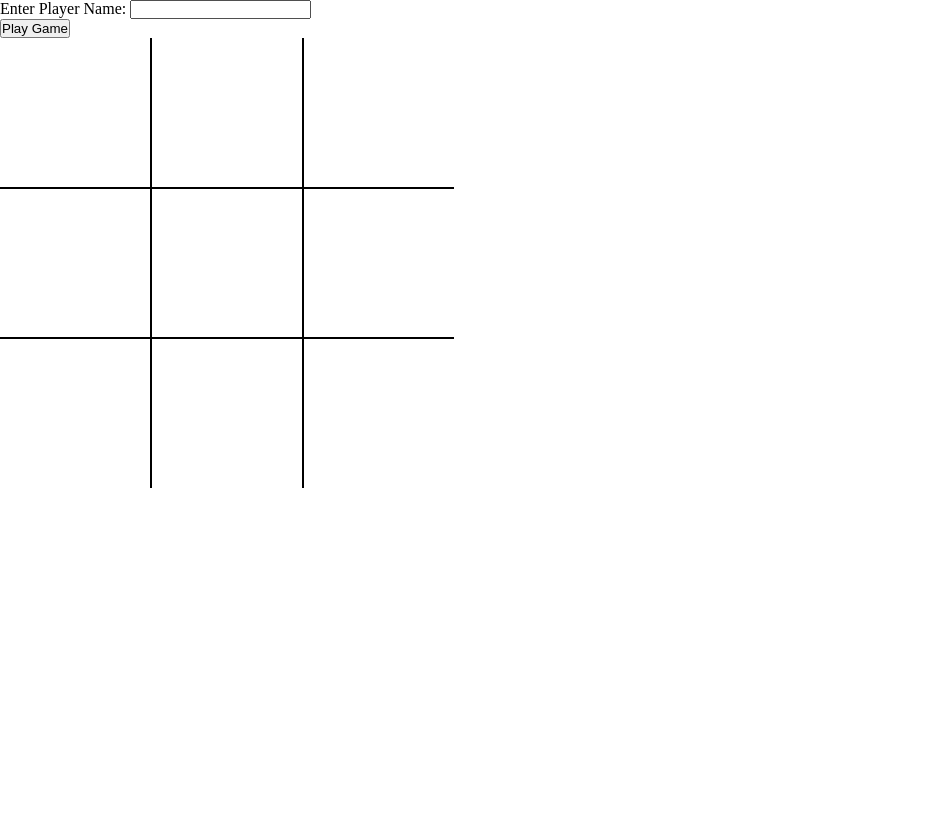
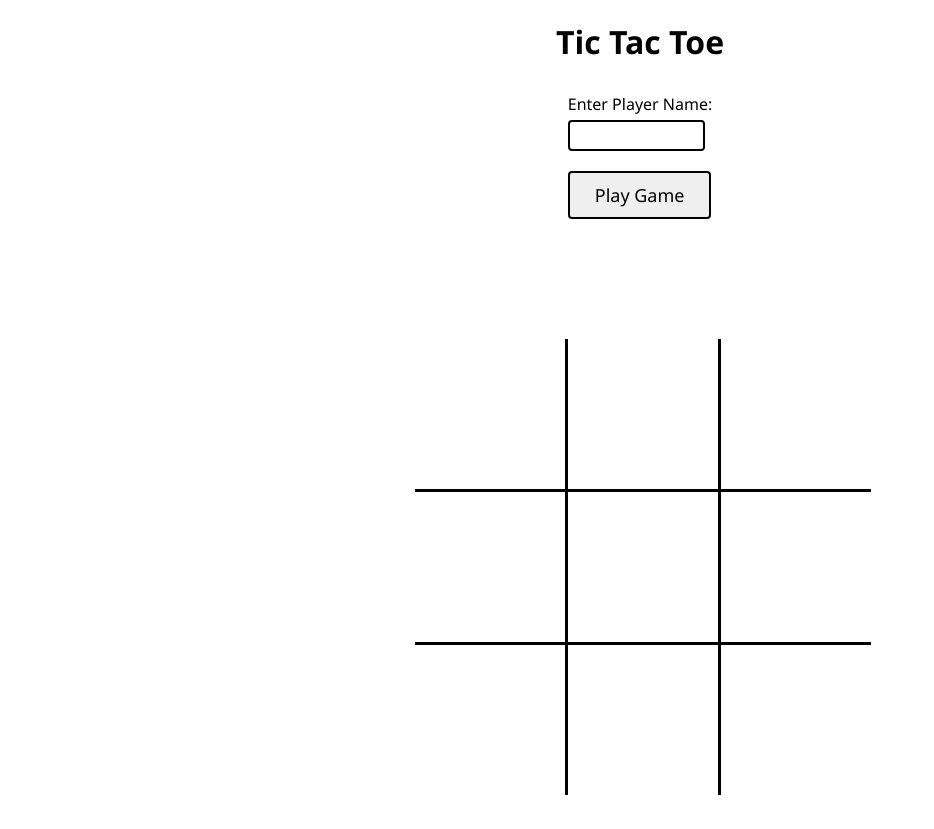
Before and after one commit to jandrews66/tictactoe, a plain HTML site: page index.html in a window 1280 px wide. Shown: the whole page, without its empty margins (0-934 px from the left). Before the commit the page ends 800 px from the top, so only its background shows below. Drawn offline with Linux system fonts and the light colour scheme.

Commit message:
Display text on page to declare winner or a draw

```diff
--- a/app.js
+++ b/app.js
@@ -36,7 +36,6 @@ const gameBoard = function(playerName){
                 displayArray()
                 checkWin(playerOne)
                 computersTurn();
-                //setActivePlayer()
             }
         })
     }
@@ -51,7 +50,7 @@ const gameBoard = function(playerName){
 
     const computersTurn = function (){
         const getRanNum = () => {
-            return Math.floor(Math.random() * 8);
+            return Math.floor(Math.random() * 9);
         }
         let x = getRanNum()
         if (boardArray[x] === undefined){
@@ -73,7 +72,9 @@ const gameController = (() => {
 
 
 const checkWin = function (player) {
+    const winText = document.querySelector("h2")
     let marker = player.marker
+
     const reset = function() {
         boardArray = Array.apply(null, Array(9))
         for (let square of squares){
@@ -108,11 +109,12 @@ const checkWin = function (player) {
         stringC = boardArray.join("");
 
        if (stringB.includes(stringA)){
-        console.log(player.name + " wins")
+
+        winText.innerHTML = player.name + " wins!"
         reset()
 
        } else if (stringC.length === 9){
-        console.log("draw")
+        winText.innerHTML = "Draw!"
         reset()
 
        }
--- a/index.html
+++ b/index.html
@@ -9,6 +9,8 @@
     <script src="app.js" defer></script>
 </head>
 <body>
+    <div id="heading">
+        <h1>Tic Tac Toe</h1>
         <form id="form">
             <ul>
                 <li>
@@ -21,6 +23,9 @@
             </ul>
 
         </form>
+        <h2></h2>
+    </div>
+
     <div id="board">
         <div class="squares" id="a"></div>
         <div class="squares" id="b"></div>
--- a/style.css
+++ b/style.css
@@ -1,27 +1,103 @@
 * {
     margin: 0;
     padding: 0;
+    font-family:'Segoe UI', Tahoma, Geneva, Verdana, sans-serif
+
   }
+
+body {
+    display: grid;
+    grid-template-columns: 1fr 1fr 1fr;
+}
+
+#heading {
+    grid-column: 2/3;
+    display: flex;
+    flex-direction: column;
+    justify-content: center;
+    align-items: center;
+
+}
+h1 {
+    grid-column: 2/3;
+    align-self: center;
+    justify-self: center;
+    padding: 20px 0px;
+}
+
+h2 {
+    height: 20px;
+    padding-bottom: 50px;
+}
+
+#form {
+    grid-column: 2/3;
+    justify-self: center;
+}
+
+ul {
+    list-style: none;
+    padding-bottom: 40px;
+
+}
+
+li {
+    padding: 10px 0px;
+}
+
+input {
+    padding: 4px;
+    width: 125px;
+    border-radius: 4px;
+    border-color: rgb(0, 0, 0);
+    border-width: 2px;
+    border-style: solid;
+}
+
+#submit_btn {
+    border: 2px solid black;
+    border-radius: 4px;
+    font-size: 18px;
+    padding: 10px 25px;
+    cursor:pointer;
+}
+
+label {
+    position: relative;
+}
+
+label,input{
+    display:flex;
+    flex-direction:column;
+    padding-bottom: 5px;
+}
 
 #board {
     width: 450px;
     height: 450px;
     display: grid;
+    grid-column: 2/3;
     grid-template-columns: 1fr 1fr 1fr;
+    padding-bottom: 40px;
+    justify-self: center;
 }
 
 #board > div {
     display: grid;
     grid-template-columns: repeat(auto-fill, minmax(150px, 1fr));
+    font-size: 50px;
+    height: 150px;
+    align-items: center;
+    justify-items: center;
 
 }
 
 #board :nth-child(2), :nth-child(5), :nth-child(8) {
-    border-left: 2px solid black;
-    border-right: 2px solid black;
+    border-left: 3px solid black;
+    border-right: 3px solid black;
 }
 
 #board :nth-child(4), :nth-child(5), :nth-child(6) {
-    border-top: 2px solid black;
-    border-bottom: 2px solid black;
+    border-top: 3px solid black;
+    border-bottom: 3px solid black;
 }
```
Lines whose indentation alone changed are shown as unchanged.
